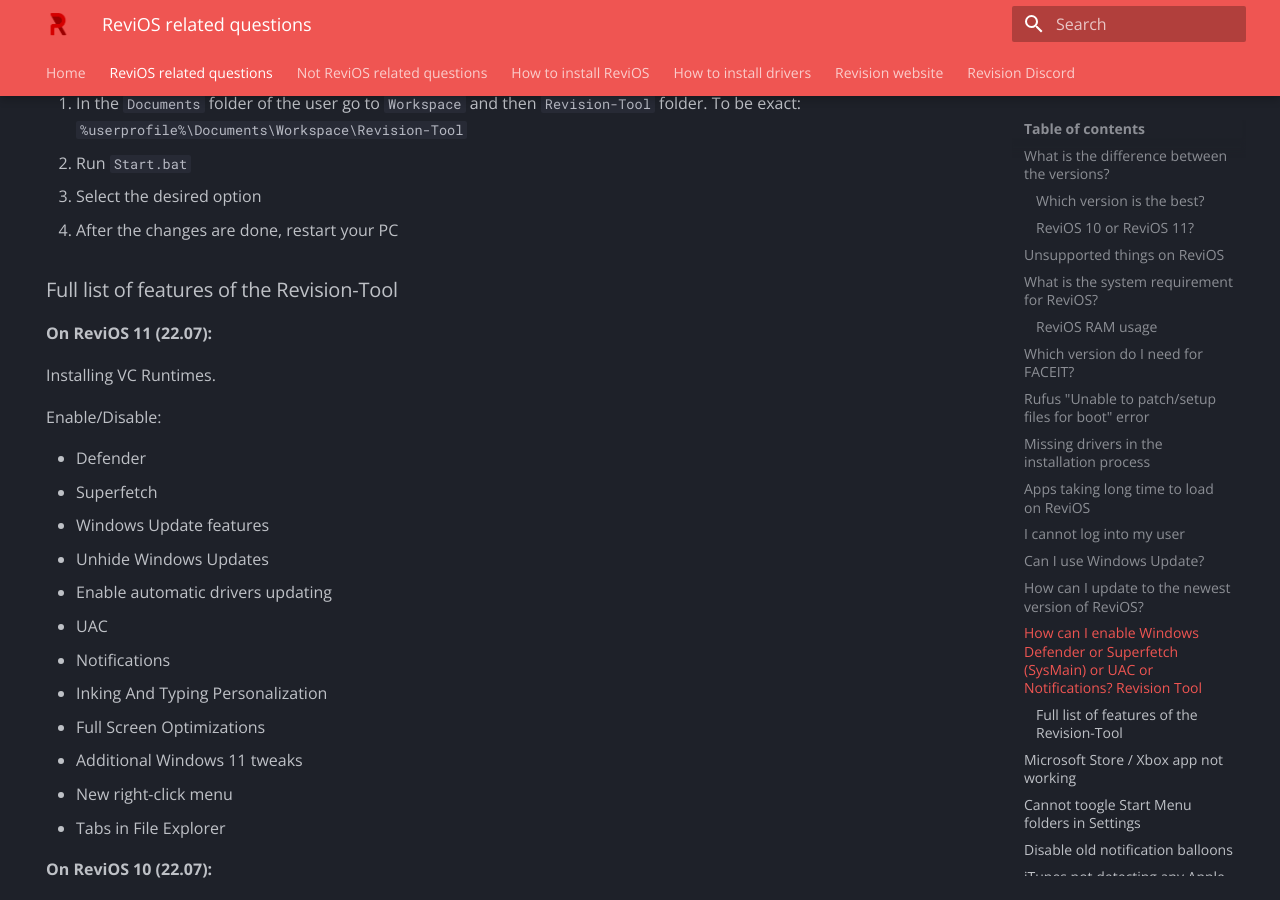
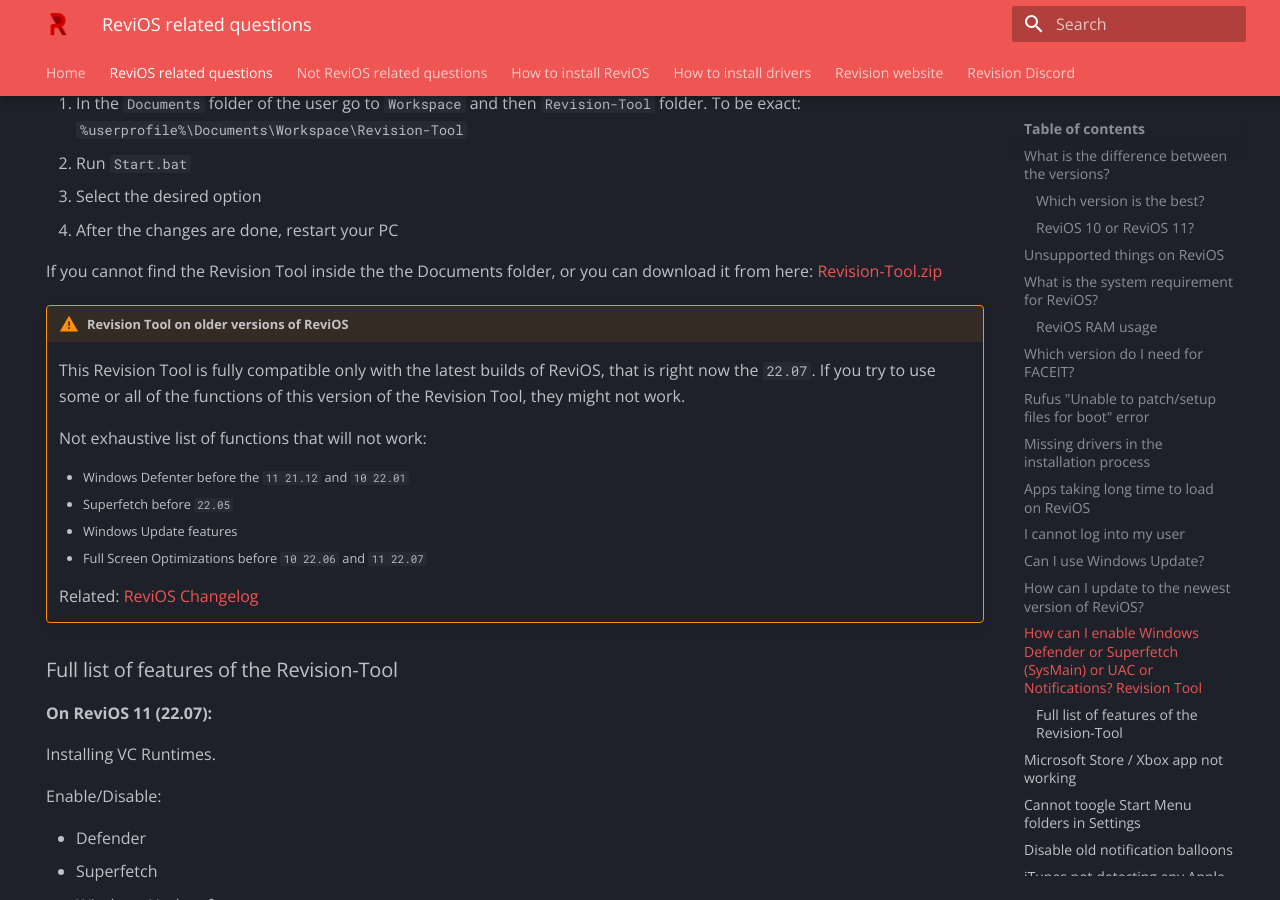
Before and after one commit to dkovacs24/ReviOS_faq, an MkDocs documentation site: the page built from docs/related.md, in a window 1280 px wide and 900 px high, scrolled down 5045 px. Built offline with MkDocs 1.6.1 and Material for MkDocs 9.7.7, drawn with Linux system fonts in a browser that asks for light colours.

Commit message:
add revision tool and warning about it

```diff
--- a/docs/related.md
+++ b/docs/related.md
@@ -187,6 +187,20 @@
 2. Run `Start.bat`
 3. Select the desired option
 4. After the changes are done, restart your PC
+
+If you cannot find the Revision Tool inside the the Documents folder, or you can download it from here: [Revision-Tool.zip](files/Revision-Tool.zip)
+
+!!! warning "Revision Tool on older versions of ReviOS"
+    This Revision Tool is fully compatible only with the latest builds of ReviOS, that is right now the `22.07`. If you try to use some or all of the functions of this version of the Revision Tool, they might not work.
+
+    Not exhaustive list of functions that will not work:
+
+    - Windows Defenter before the `11 21.12` and `10 22.01`
+    - Superfetch before `22.05`
+    - Windows Update features
+    - Full Screen Optimizations before `10 22.06` and `11 22.07`
+
+    Related: [ReviOS Changelog](https://www.revi.cc/revios/download/changelog){target=_blank}
 
 ### Full list of features of the Revision-Tool
 
```
Also changed, not shown: 1 other file.
